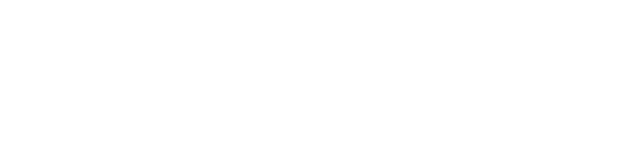
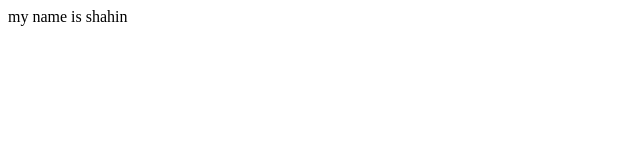
Before and after one commit to Rabeya-Khatun-Sneha/my-first-github-repo, a plain HTML site: page index.html in a window 1280 px wide. Shown: the whole page, without its empty margins (0-640 px from the left). Drawn offline with Linux system fonts and the light colour scheme.

Commit message:
add shahin name

```diff
--- a/index.html
+++ b/index.html
@@ -6,6 +6,9 @@
     <title>My First Ever Github Repo</title>
 </head>
 <body>
+    <div>
+        my name is shahin
+    </div>
 
 </body>
 </html>
```
